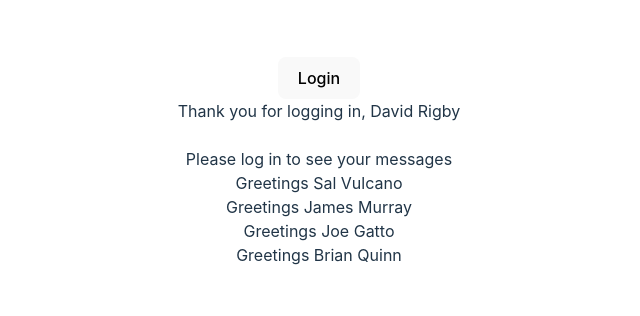
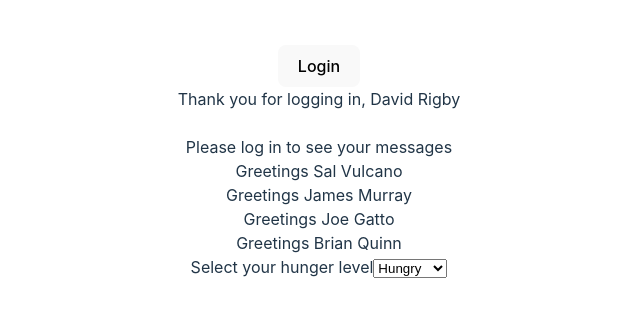
Before and after one commit to SebastianAndDavid/ts_types_practice, a React (Vite) app: page / in a window 1280 px wide. Shown: the part 238-554 px from the top of the page, without its empty margins (321-961 px from the left). Built offline with nearby package versions, Linux system fonts and the light colour scheme.

Commit message:
ft. passing array of strings as prop. note interface structure.

```diff
--- a/src/App.tsx
+++ b/src/App.tsx
@@ -3,6 +3,7 @@ import "./App.css";
 import Messages from "./components/Messages";
 import Person from "./components/Person";
 import PersonList from "./components/PersonList";
+import Status from "./components/Status";
 
 function App() {
   const [login, setLogin] = useState(false);
@@ -31,6 +32,8 @@ function App() {
     },
   ];
 
+  const statusArray = ["Hungry", "Satisfied", "Full"];
+
   return (
     <>
       {!login ? (
@@ -46,6 +49,7 @@ function App() {
         isLoggedIn={login}
       />
       <PersonList jokersArray={jokersArray} />
+      <Status statusArray={statusArray} />
     </>
   );
 }
--- a/src/components/PersonList.tsx
+++ b/src/components/PersonList.tsx
@@ -10,7 +10,7 @@ export default function PersonList(props: jokersArrayProps) {
   return (
     <div>
       {props.jokersArray.map((joker) => (
-        <div>
+        <div key={joker.first}>
           Greetings {joker.first} {joker.last}
         </div>
       ))}
--- /dev/null
+++ b/src/components/Status.tsx
@@ -0,0 +1,30 @@
+import { useState } from "react";
+
+interface StatusProps {
+  statusArray: string[];
+}
+
+export default function Status(props: StatusProps) {
+  console.log("status props", props.statusArray);
+  const [statusSelection, setStatusSelection] = useState("");
+  console.log("statusSelection", statusSelection);
+  return (
+    <div>
+      <div>
+        <label>
+          Select your hunger level
+          <select onChange={(e) => setStatusSelection(e.target.value)}>
+            <option value="Hungry">{props.statusArray[0]}</option>
+            <option value="Satisfied">{props.statusArray[1]}</option>
+            <option value="Full">{props.statusArray[2]}</option>
+          </select>
+        </label>
+      </div>
+      {statusSelection == "Hungry" && <div>You need to eat!</div>}
+      {statusSelection == "Satisfied" && (
+        <div>You probably do not need to eat!</div>
+      )}
+      {statusSelection == "Full" && <div>You do not need to eat!</div>}
+    </div>
+  );
+}
```
